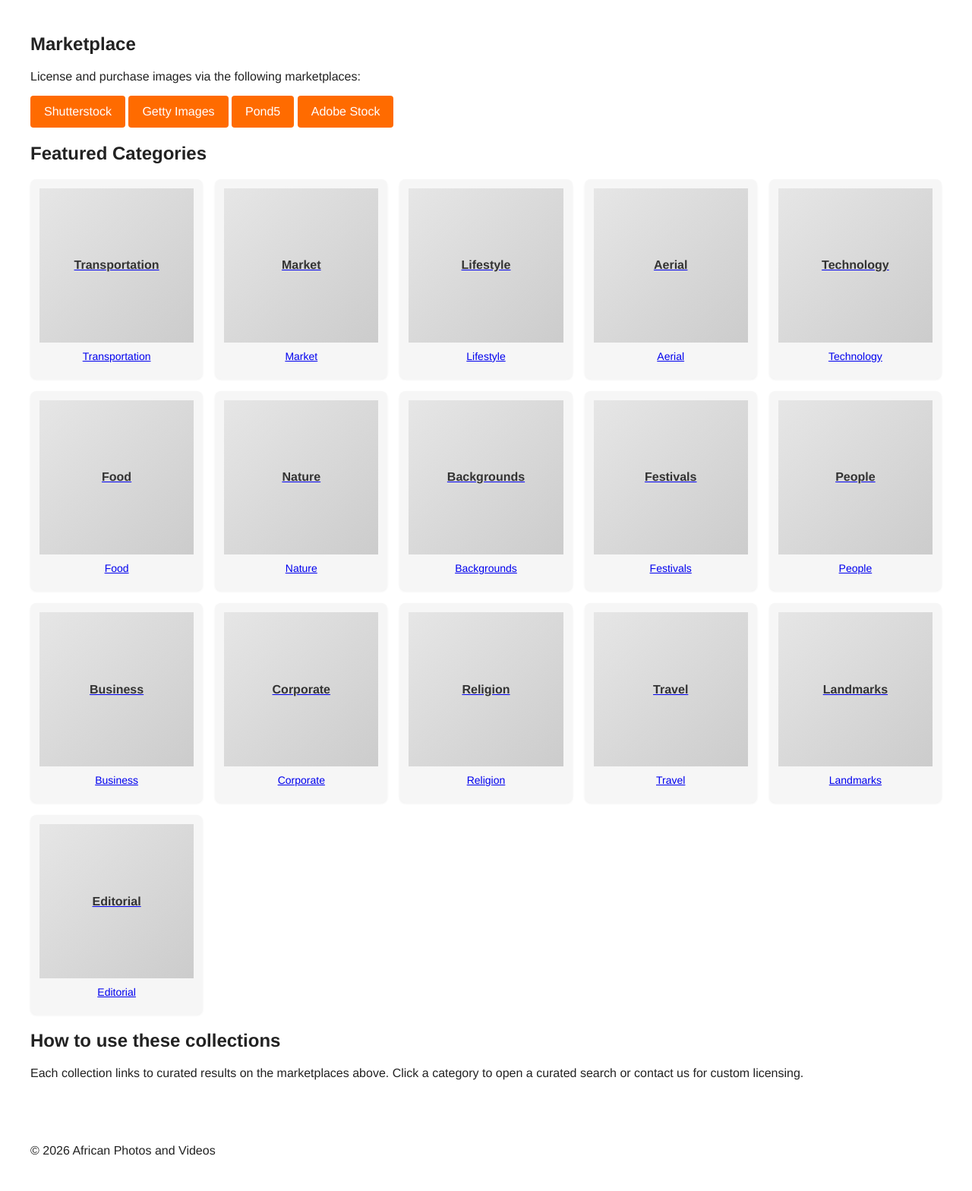
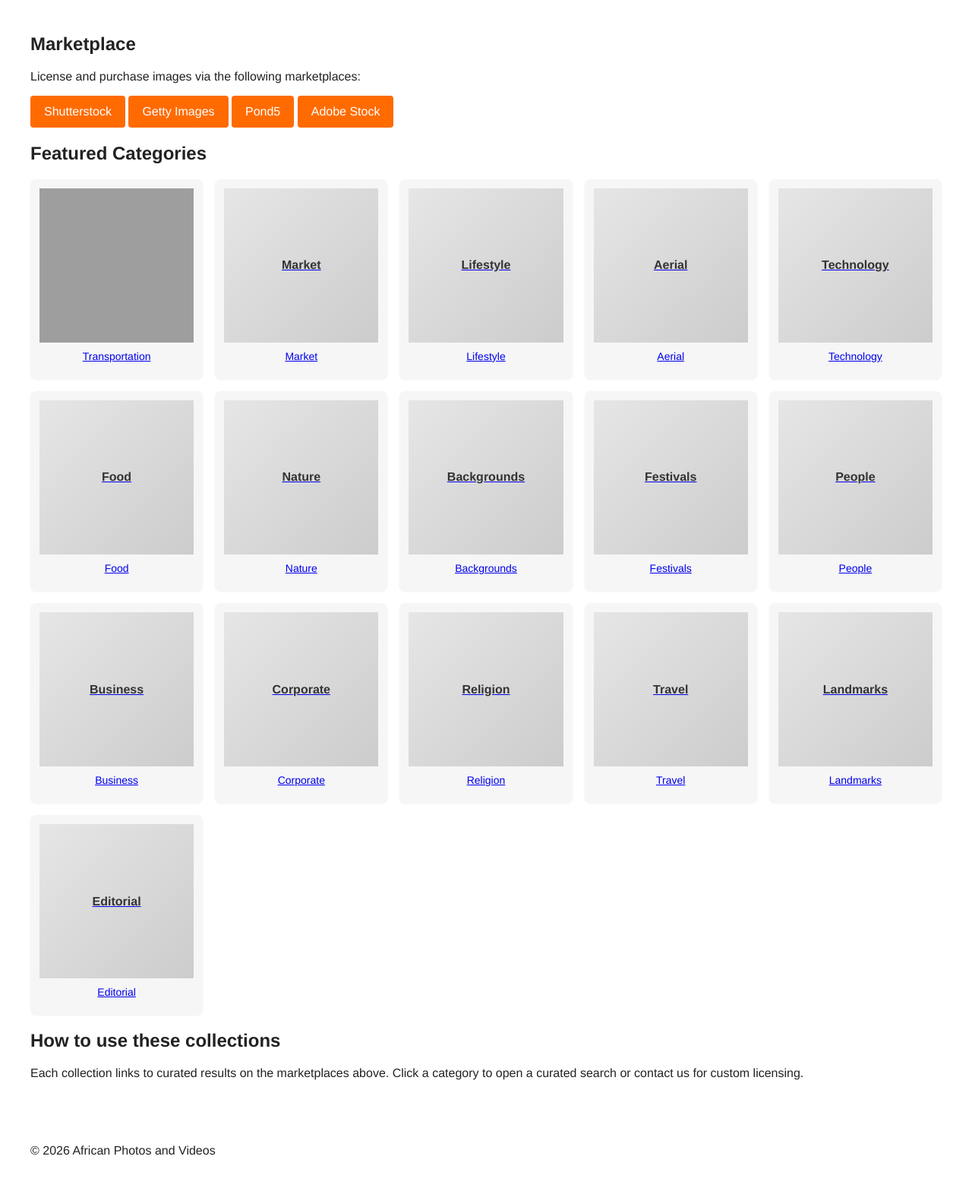
Before and after one commit to olasunkanmiUX/African-Photos-and-Videos, a web app: file images/index.html in a window 1280 px wide. Shown: the part 536-2104 px from the top of the page at 76% size. Run offline with its HTML, style and script files only (its server is not run), Linux system fonts and the light colour scheme; grey boxes are pictures that could not be loaded.

Commit message:
Add transportation thumbnail image reference and img styling; updated images page to use uploaded thumbnail at /uploads/transportation-thumb.jpg; please upload the image file if it wasn't committed through the chat

```diff
--- a/assets/css/style.css
+++ b/assets/css/style.css
@@ -59,6 +59,7 @@ body { margin:0; font-family: "Helvetica Neue", Arial, sans-serif; color:#222; }
   background: linear-gradient(135deg,#e6e6e6,#cccccc);
   display:flex; align-items:center; justify-content:center; color:#333; font-weight:700; font-size:16px;
 }
+.image-card .thumb img { width:100%; height:100%; object-fit:cover; display:block; }
 .image-card .caption { padding:10px; font-size:14px; text-align:center; }
 .image-card a { color:inherit; text-decoration:none; }
 
--- a/images/index.html
+++ b/images/index.html
@@ -45,7 +45,7 @@
     <section>
       <h2>Featured Categories</h2>
       <div class="grid">
-        <a class="image-card card" href="#"><div class="thumb">Transportation</div><div class="caption">Transportation</div></a>
+        <a class="image-card card" href="#"><div class="thumb"><img src="/uploads/transportation-thumb.jpg" alt="Transportation" loading="lazy"></div><div class="caption">Transportation</div></a>
         <a class="image-card card" href="#"><div class="thumb">Market</div><div class="caption">Market</div></a>
         <a class="image-card card" href="#"><div class="thumb">Lifestyle</div><div class="caption">Lifestyle</div></a>
         <a class="image-card card" href="#"><div class="thumb">Aerial</div><div class="caption">Aerial</div></a>
```
